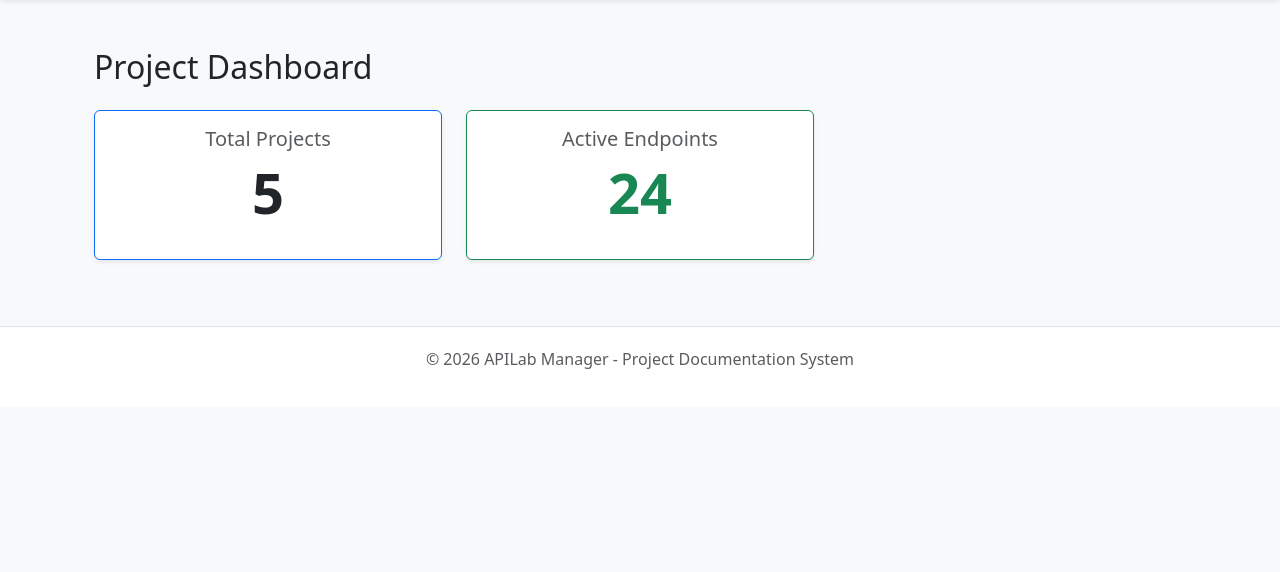
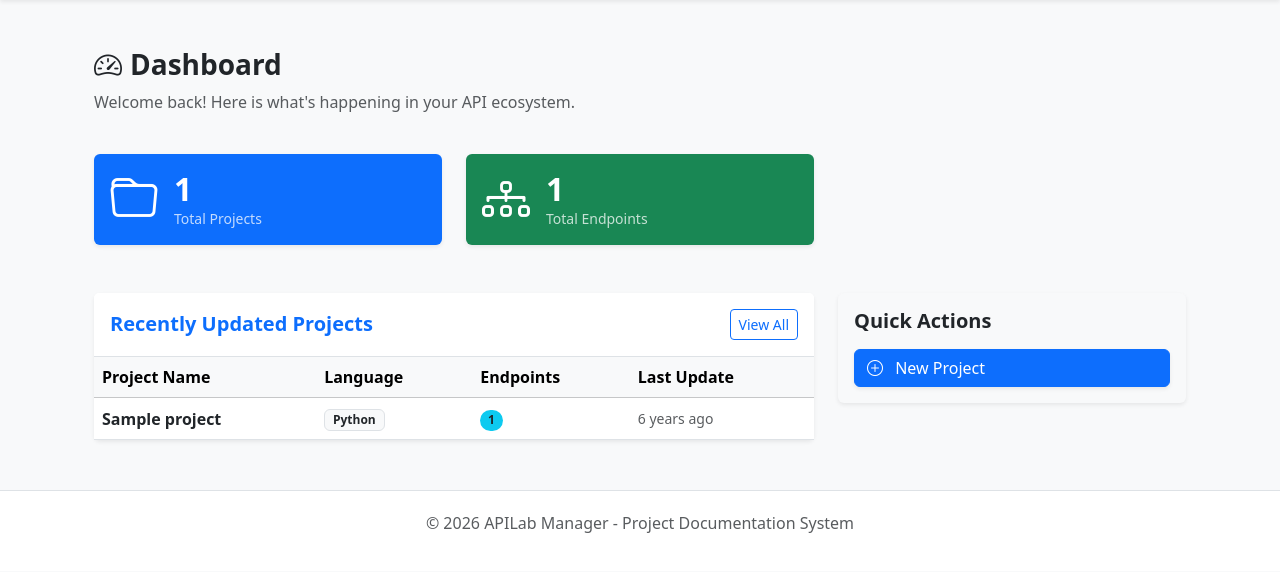
Before and after one commit to simeon011/API-Documentation-Manager, a Django app: page / in a window 1280 px wide. Shown: the part 56-628 px from the top of the page. Run offline with Django 5.2, Linux system fonts and the light colour scheme; tables that the repository leaves empty hold one stand-in row (values such as "Sample post").

Commit message:
Add Dashboard logic and html

```diff
--- a/common/views.py
+++ b/common/views.py
@@ -1,9 +1,26 @@
+from django.db.models import Count
 from django.shortcuts import render
 
 from django.shortcuts import render
 
+from endpoints.models import Endpoint
+from projects.models import Project
+
+
 def custom_404_view(request, exception):
     return render(request, '404.html', status=404)
 
-def dashboard(reqeust):
-    return render(reqeust, 'common/dashboard.html')
+
+def dashboard(request):
+    sum_projects = Project.objects.count()
+    sum_endpoints = Endpoint.objects.count()
+    latest_projects = Project.objects.annotate(endpoints_count=Count('endpoints')).order_by('-updated_at')[:3]
+
+    context = {
+        'sum_projects': sum_projects,
+        'sum_endpoints': sum_endpoints,
+        'latest_projects': latest_projects,
+        'page_title': 'Dashboard',
+    }
+
+    return render(request, 'common/dashboard.html', context)
--- a/endpoints/views.py
+++ b/endpoints/views.py
@@ -33,6 +33,9 @@ def edit_endpoint(request, pk):
 
     return render(request, 'endpoints/edit_endpoints.html', context)
 
+    return render(request, 'endpoints/edit_endpoints.html', context)
+
+
 def delete_endpoint(request, pk):
     endpoint = get_object_or_404(Endpoint, pk=pk)
     form = DeleteEndpointForm(request.POST or None, instance=endpoint)
@@ -48,6 +51,7 @@ def delete_endpoint(request, pk):
     }
 
     return render(request, 'endpoints/delete_endpoint.html', context)
+
 
 def add_endpoint(request, pk):
     project = get_object_or_404(Project, pk=pk)
--- a/templates/common/dashboard.html
+++ b/templates/common/dashboard.html
@@ -1,22 +1,92 @@
 {% extends 'base.html' %}
 
 {% block content %}
-<div class="container mt-4">
-    <h2 class="mb-4">Project Dashboard</h2>
-    <div class="row">
-        <div class="col-md-4">
-            <div class="card shadow-sm border-primary mb-3">
-                <div class="card-body text-center">
-                    <h5 class="card-title text-muted">Total Projects</h5>
-                    <p class="display-4 fw-bold">5</p>
+<div class="container mt-5">
+    <div class="row mb-4">
+        <div class="col">
+            <h1 class="h3 fw-bold text-dark"><i class="bi bi-speedometer2 me-2"></i>Dashboard</h1>
+            <p class="text-muted">Welcome back! Here is what's happening in your API ecosystem.</p>
+        </div>
+    </div>
+
+    <div class="row g-4 mb-5">
+        <div class="col-md-6 col-lg-4">
+            <div class="card border-0 shadow-sm bg-primary text-white p-3">
+                <div class="d-flex align-items-center">
+                    <div class="display-5 me-3"><i class="bi bi-folder"></i></div>
+                    <div>
+                        <div class="h2 mb-0 fw-bold">{{ sum_projects }}</div>
+                        <div class="small opacity-75">Total Projects</div>
+                    </div>
                 </div>
             </div>
         </div>
-        <div class="col-md-4">
-            <div class="card shadow-sm border-success mb-3">
-                <div class="card-body text-center">
-                    <h5 class="card-title text-muted">Active Endpoints</h5>
-                    <p class="display-4 fw-bold text-success">24</p>
+        <div class="col-md-6 col-lg-4">
+            <div class="card border-0 shadow-sm bg-success text-white p-3">
+                <div class="d-flex align-items-center">
+                    <div class="display-5 me-3"><i class="bi bi-diagram-3"></i></div>
+                    <div>
+                        <div class="h2 mb-0 fw-bold">{{ sum_endpoints }}</div>
+                        <div class="small opacity-75">Total Endpoints</div>
+                    </div>
+                </div>
+            </div>
+        </div>
+    </div>
+
+    <div class="row">
+        <div class="col-lg-8">
+            <div class="card border-0 shadow-sm">
+                <div class="card-header bg-white py-3 border-bottom d-flex justify-content-between align-items-center">
+                    <h5 class="mb-0 fw-bold text-primary">Recently Updated Projects</h5>
+                    <a href="{% url 'projects:projects_list' %}" class="btn btn-sm btn-outline-primary">View All</a>
+                </div>
+                <div class="card-body p-0">
+                    <div class="table-responsive">
+                        <table class="table table-hover align-middle mb-0">
+                            <thead class="table-light">
+                                <tr>
+                                    <th>Project Name</th>
+                                    <th>Language</th>
+                                    <th>Endpoints</th>
+                                    <th>Last Update</th>
+                                </tr>
+                            </thead>
+                            <tbody>
+                                {% for project in latest_projects %}
+                                <tr>
+                                    <td>
+                                        <a href="{% url 'projects:project_details' project.pk %}" class="text-decoration-none fw-bold text-dark">
+                                            {{ project.name }}
+                                        </a>
+                                    </td>
+                                    <td><span class="badge bg-light text-dark border">{{ project.language }}</span></td>
+                                    <td>
+                                        <span class="badge rounded-pill bg-info text-dark">
+                                            {{ project.endpoints_count }}
+                                        </span>
+                                    </td>
+                                    <td class="small text-muted">{{ project.updated_at|timesince }} ago</td>
+                                </tr>
+                                {% empty %}
+                                <tr><td colspan="4" class="text-center py-4 text-muted">No projects found.</td></tr>
+                                {% endfor %}
+                            </tbody>
+                        </table>
+                    </div>
+                </div>
+            </div>
+        </div>
+
+        <div class="col-lg-4">
+            <div class="card border-0 shadow-sm bg-light">
+                <div class="card-body">
+                    <h5 class="fw-bold mb-3">Quick Actions</h5>
+                    <div class="d-grid gap-2">
+                        <a href="{% url 'projects:project_add' %}" class="btn btn-primary text-start shadow-sm">
+                            <i class="bi bi-plus-circle me-2"></i> New Project
+                        </a>
+                    </div>
                 </div>
             </div>
         </div>
```
Also changed, not shown: templates/projects/details.html (+7 -0 lines), projects/views.py (line endings or trailing spaces).
